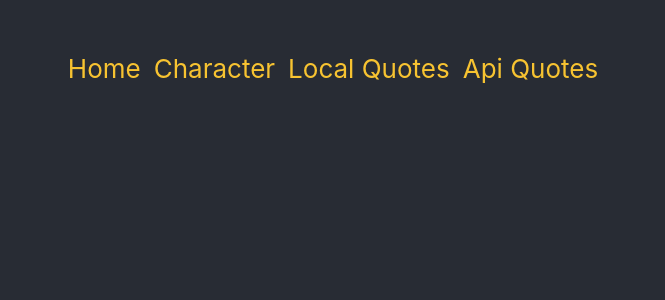
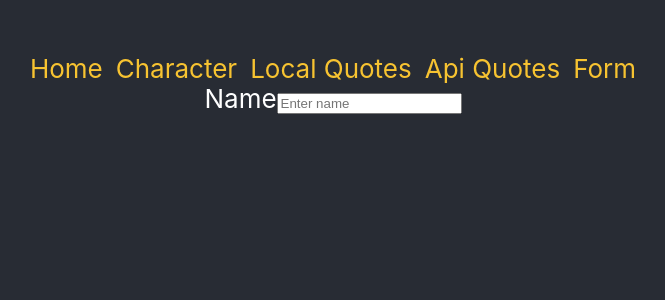
Before and after one commit to doohinkus/react-redux-basics, a React (Create React App) app: page /form in a window 1280 px wide. Shown: the top 300 px of the page, without its empty margins (307-972 px from the left). Built offline with nearby package versions, Linux system fonts and the light colour scheme.

Commit message:
add redux form example

```diff
--- a/src/App.js
+++ b/src/App.js
@@ -9,6 +9,7 @@ import Messages from "./containers/Messages";
 import LocalQuotes from "./containers/LocalQuotes";
 import ApiQuotes from "./containers/ApiQuotes";
 import Character from './containers/Character';
+import Form from './containers/Form';
 
 import './App.css';
 
@@ -22,6 +23,7 @@ function App() {
             <Link to="/character">Character</Link>
             <Link to="/localQuotes">Local Quotes</Link>
             <Link to="/apiQuotes">Api Quotes</Link>
+            <Link to="/form">Form</Link>
           </nav>
           <div className="App">
 
@@ -41,6 +43,9 @@ function App() {
             <Route path="/apiQuotes">
               <ApiQuotes />
             </Route>
+            <Route path="/form">
+              <Form />
+            </Route>
           </div>
         </Router>
       </section>
--- /dev/null
+++ b/src/components/ContactForm.js
@@ -0,0 +1,22 @@
+import React from 'react';
+import { Field, reduxForm } from 'redux-form';
+
+function ContactForm({ handleSubmit, pristine, reset, submitting }){
+  return (
+    <form onSubmit={handleSubmit}>
+      <div>
+        <label>Name</label>
+        <Field
+          component="input"
+          name="name"
+          type="text"
+          placeholder="Enter name"
+        />
+      </div>
+    </form>
+  );
+}
+
+export default reduxForm({
+    form: 'contactForm'
+  })(ContactForm);
--- /dev/null
+++ b/src/containers/Form.js
@@ -0,0 +1,24 @@
+import React from 'react';
+import { connect } from 'react-redux';
+import ContactForm from '../components/ContactForm';
+
+function Form({ formValues }){
+  function handleSubmit(e){
+    const { values } = formValues;
+    e.preventDefault();
+    console.log("values>>>>", values)
+  }
+  return (
+    <ContactForm
+       handleSubmit={handleSubmit}
+    />
+  );
+}
+function mapStateToProps(state){
+  const { contactForm } = state.form;
+  return {
+    formValues: contactForm
+  }
+}
+
+export default connect(mapStateToProps)(Form);
--- a/src/index.js
+++ b/src/index.js
@@ -4,6 +4,8 @@ import { createStore, applyMiddleware, combineReducers } from "redux";
 import { logger } from 'redux-logger';
 import { Provider } from 'react-redux';
 import thunk from 'redux-thunk';
+import { reducer as formReducer } from 'redux-form';
+
 import { messageReducer } from './ducks/messageDuck';
 import { localQuoteReducer } from './ducks/localQuoteDuck';
 import { apiQuoteReducer } from './ducks/apiQuoteDuck';
@@ -22,7 +24,8 @@ const rootReducer = combineReducers({
   messageReducer,
   localQuoteReducer,
   apiQuoteReducer,
-  characterReducer
+  characterReducer,
+  form: formReducer
 })
 const messageStore =  createStore(rootReducer, middleware);
 
```
